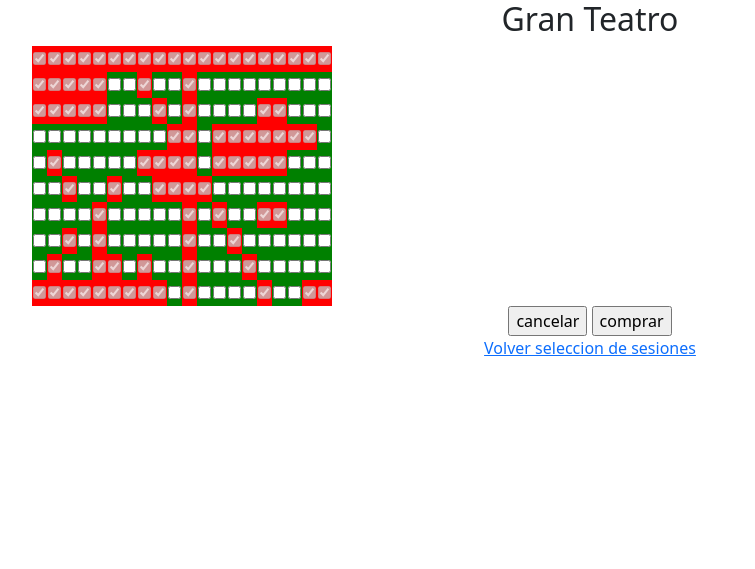
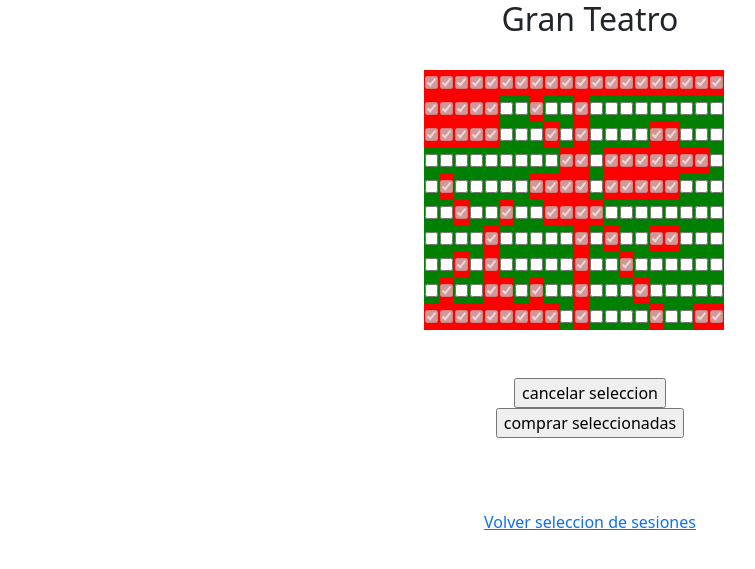
Before and after one commit to isaacblazquez/teatros, a PHP site: page /butacas.php?idTeatro=1&idSesion=1 in a window 1280 px wide. Shown: the top 569 px of the page, without its empty margins (50-805 px from the left). Run offline with PHP 8.4, Linux system fonts and the light colour scheme; data comes from the database, SQL or seed files in the repository.

Commit message:
mas o menos

```diff
--- a/butacas.php
+++ b/butacas.php
@@ -76,8 +76,9 @@
   </head>
   <body>
     <div class="container text-center">
-        <div class="row justify-content-center" >
+        <div class="row mb-5" >
             <h2><?php echo $rs[0]['teatro']; ?></h2>
+            <div class="col-md-4 mx-auto p-4">
                 <form action="<?php echo $_SERVER['PHP_SELF']; ?>" method="POST">
                     <input type="hidden" name="sesion" value="<?php echo $idSesion; ?>">
                     <input type="hidden" name="idTeatro" value="<?php echo $id_teatro; ?>">
@@ -114,9 +115,12 @@
                             ?>
                         </tbody>
                     </table>
-                <input type="reset" name="cancelar" value="cancelar">
-                <input type="submit" name="comprar" value="comprar">
+                    <div class="mt-5">
+                        <input type="reset" name="cancelar" value="cancelar seleccion">
+                        <input type="submit" name="comprar" value="comprar seleccionadas">
+                    </div>
                 </form>
+            </div>
         </div>
         <a href="index.php?idTeatro=<?php echo $id_teatro; ?>">
         Volver seleccion de sesiones
```
Also changed, not shown: index.php (+0 -9 lines). Lines whose indentation alone changed are shown as unchanged.
